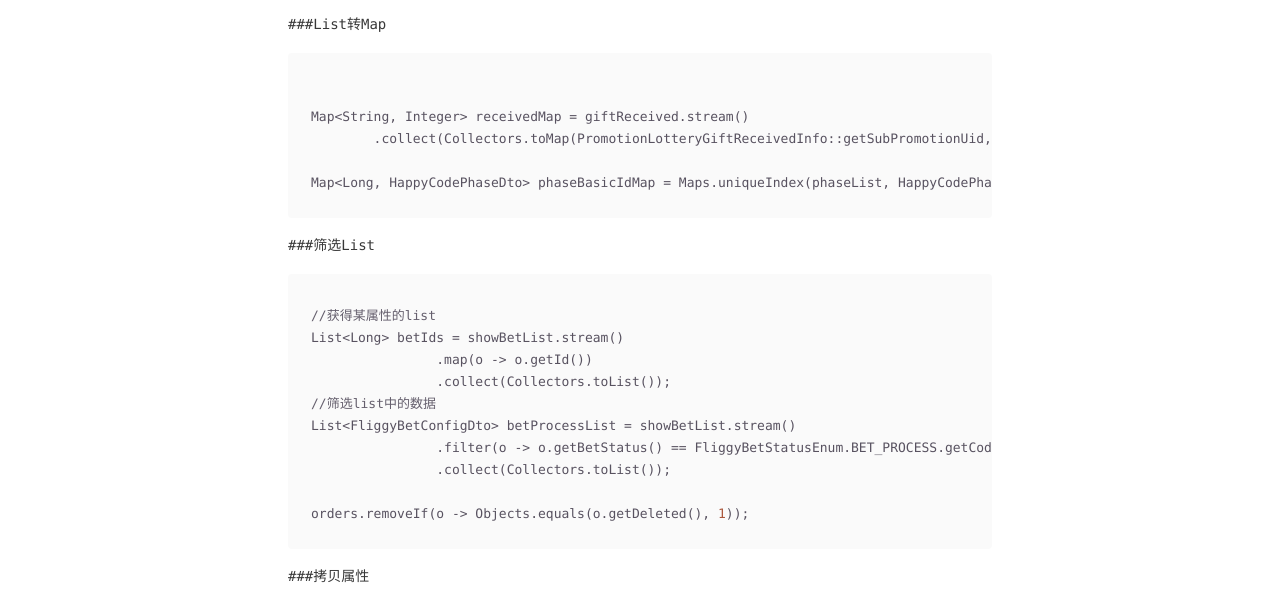
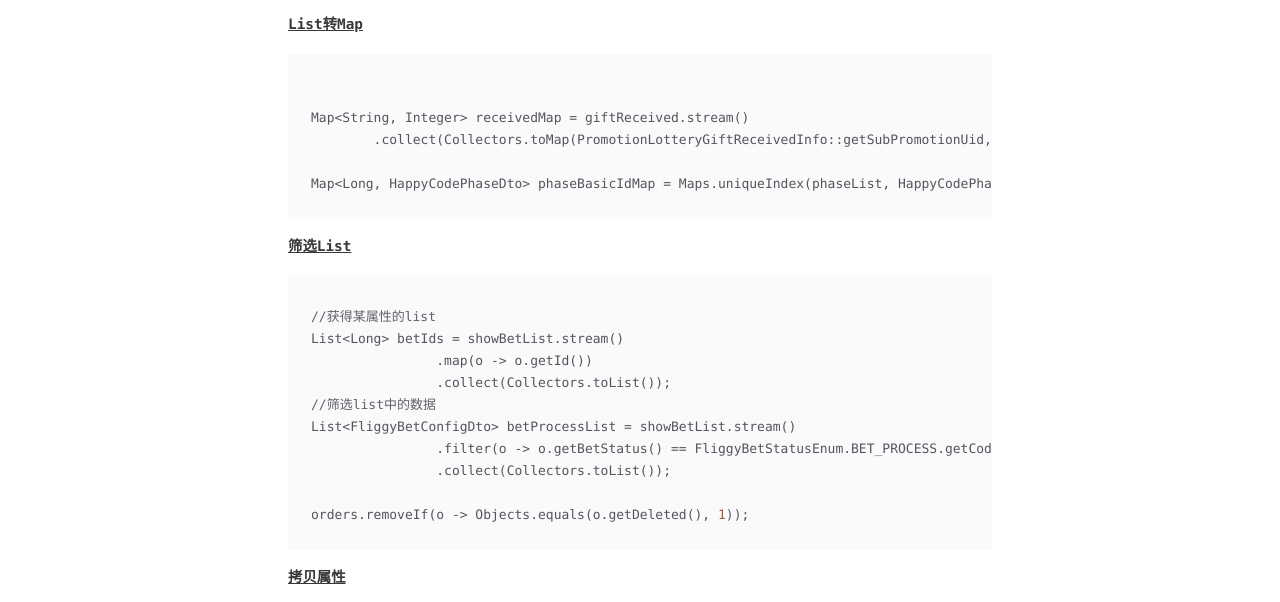
Before and after one commit to AwfulOrange/AwfulOrange.github.io, a plain HTML site: page 2018/04/12/java-process-data/index.html in a window 1280 px wide. Shown: the part 128-730 px from the top of the page. Drawn offline with Linux system fonts and the light colour scheme; a web font is replaced by a local one.

Commit message:
Site updated: 2018-06-25 16:57:45

```diff
--- a/2018/04/12/java-process-data/index.html
+++ b/2018/04/12/java-process-data/index.html
@@ -6,18 +6,18 @@
     <meta http-equiv="X-UA-Compatible" content="IE=edge">
     <meta name="HandheldFriendly" content="True">
     <meta name="viewport" content="width=device-width, initial-scale=1, maximum-scale=1" />
-    <meta name="description" content="###List转Map Map&amp;lt;String, Integer&amp;gt; receivedMap = giftReceived.stream()        .collect(Collectors.toMap(PromotionLotteryGiftReceivedInfo::getSubPromotionUid, PromotionLotteryGiftReceivedInfo::getR">
+    <meta name="description" content="List转MapMap&amp;lt;String, Integer&amp;gt; receivedMap = giftReceived.stream()        .collect(Collectors.toMap(PromotionLotteryGiftReceivedInfo::getSubPromotionUid, PromotionLotteryGiftReceivedInfo::getRecei">
 <meta name="keywords" content="JAVA">
 <meta property="og:type" content="article">
 <meta property="og:title" content="一些java处理数据的方法（需要持续更新）">
 <meta property="og:url" content="http://yoursite.com/2018/04/12/java-process-data/index.html">
 <meta property="og:site_name" content="🍊AwfulOrange">
-<meta property="og:description" content="###List转Map Map&amp;lt;String, Integer&amp;gt; receivedMap = giftReceived.stream()        .collect(Collectors.toMap(PromotionLotteryGiftReceivedInfo::getSubPromotionUid, PromotionLotteryGiftReceivedInfo::getR">
+<meta property="og:description" content="List转MapMap&amp;lt;String, Integer&amp;gt; receivedMap = giftReceived.stream()        .collect(Collectors.toMap(PromotionLotteryGiftReceivedInfo::getSubPromotionUid, PromotionLotteryGiftReceivedInfo::getRecei">
 <meta property="og:locale" content="default">
-<meta property="og:updated_time" content="2018-06-25T08:50:42.183Z">
+<meta property="og:updated_time" content="2018-06-25T08:57:38.054Z">
 <meta name="twitter:card" content="summary">
 <meta name="twitter:title" content="一些java处理数据的方法（需要持续更新）">
-<meta name="twitter:description" content="###List转Map Map&amp;lt;String, Integer&amp;gt; receivedMap = giftReceived.stream()        .collect(Collectors.toMap(PromotionLotteryGiftReceivedInfo::getSubPromotionUid, PromotionLotteryGiftReceivedInfo::getR">
+<meta name="twitter:description" content="List转MapMap&amp;lt;String, Integer&amp;gt; receivedMap = giftReceived.stream()        .collect(Collectors.toMap(PromotionLotteryGiftReceivedInfo::getSubPromotionUid, PromotionLotteryGiftReceivedInfo::getRecei">
 
 
 
@@ -99,7 +99,7 @@
 
     </div>
     <div id="toc">
-
+      <ol class="toc"><li class="toc-item toc-level-3"><a class="toc-link" href="#List转Map"><span class="toc-number">1.</span> <span class="toc-text">List转Map</span></a></li><li class="toc-item toc-level-3"><a class="toc-link" href="#筛选List"><span class="toc-number">2.</span> <span class="toc-text">筛选List</span></a></li><li class="toc-item toc-level-3"><a class="toc-link" href="#拷贝属性"><span class="toc-number">3.</span> <span class="toc-text">拷贝属性</span></a></li></ol>
     </div>
   </span>
 </div>
@@ -138,10 +138,9 @@
 
 
   <div class="content" itemprop="articleBody">
-    <p>###List转Map</p>
-<figure class="highlight java"><table><tr><td class="code"><pre><span class="line"></span><br><span class="line">Map&lt;String, Integer&gt; receivedMap = giftReceived.stream()</span><br><span class="line">        .collect(Collectors.toMap(PromotionLotteryGiftReceivedInfo::getSubPromotionUid, PromotionLotteryGiftReceivedInfo::getReceivedCount));</span><br><span class="line"></span><br><span class="line">Map&lt;Long, HappyCodePhaseDto&gt; phaseBasicIdMap = Maps.uniqueIndex(phaseList, HappyCodePhaseDto::getBasicId);<span class="comment">//id不为空且必须唯一</span></span><br></pre></td></tr></table></figure>
-<p>###筛选List<br><figure class="highlight java"><table><tr><td class="code"><pre><span class="line"><span class="comment">//获得某属性的list</span></span><br><span class="line">List&lt;Long&gt; betIds = showBetList.stream()</span><br><span class="line">                .map(o -&gt; o.getId())</span><br><span class="line">                .collect(Collectors.toList());</span><br><span class="line"><span class="comment">//筛选list中的数据</span></span><br><span class="line">List&lt;FliggyBetConfigDto&gt; betProcessList = showBetList.stream()</span><br><span class="line">                .filter(o -&gt; o.getBetStatus() == FliggyBetStatusEnum.BET_PROCESS.getCode())</span><br><span class="line">                .collect(Collectors.toList());</span><br><span class="line"></span><br><span class="line">orders.removeIf(o -&gt; Objects.equals(o.getDeleted(), <span class="number">1</span>));</span><br></pre></td></tr></table></figure></p>
-<p>###拷贝属性<br><figure class="highlight java"><table><tr><td class="code"><pre><span class="line"></span><br><span class="line">BeanUtils.copy(order, OrdersVO.class); <span class="comment">//参数名-数据类型全部相同才能成功复制</span></span><br><span class="line">BeanUtils.copylist(list, OrdersVO.class); <span class="comment">//参数名-数据类型全部相同才能成功复制</span></span><br></pre></td></tr></table></figure></p>
+    <h3 id="List转Map"><a href="#List转Map" class="headerlink" title="List转Map"></a>List转Map</h3><figure class="highlight java"><table><tr><td class="code"><pre><span class="line"></span><br><span class="line">Map&lt;String, Integer&gt; receivedMap = giftReceived.stream()</span><br><span class="line">        .collect(Collectors.toMap(PromotionLotteryGiftReceivedInfo::getSubPromotionUid, PromotionLotteryGiftReceivedInfo::getReceivedCount));</span><br><span class="line"></span><br><span class="line">Map&lt;Long, HappyCodePhaseDto&gt; phaseBasicIdMap = Maps.uniqueIndex(phaseList, HappyCodePhaseDto::getBasicId);<span class="comment">//id不为空且必须唯一</span></span><br></pre></td></tr></table></figure>
+<h3 id="筛选List"><a href="#筛选List" class="headerlink" title="筛选List"></a>筛选List</h3><figure class="highlight java"><table><tr><td class="code"><pre><span class="line"><span class="comment">//获得某属性的list</span></span><br><span class="line">List&lt;Long&gt; betIds = showBetList.stream()</span><br><span class="line">                .map(o -&gt; o.getId())</span><br><span class="line">                .collect(Collectors.toList());</span><br><span class="line"><span class="comment">//筛选list中的数据</span></span><br><span class="line">List&lt;FliggyBetConfigDto&gt; betProcessList = showBetList.stream()</span><br><span class="line">                .filter(o -&gt; o.getBetStatus() == FliggyBetStatusEnum.BET_PROCESS.getCode())</span><br><span class="line">                .collect(Collectors.toList());</span><br><span class="line"></span><br><span class="line">orders.removeIf(o -&gt; Objects.equals(o.getDeleted(), <span class="number">1</span>));</span><br></pre></td></tr></table></figure>
+<h3 id="拷贝属性"><a href="#拷贝属性" class="headerlink" title="拷贝属性"></a>拷贝属性</h3><figure class="highlight java"><table><tr><td class="code"><pre><span class="line"></span><br><span class="line">BeanUtils.copy(order, OrdersVO.class); <span class="comment">//参数名-数据类型全部相同才能成功复制</span></span><br><span class="line">BeanUtils.copylist(list, OrdersVO.class); <span class="comment">//参数名-数据类型全部相同才能成功复制</span></span><br></pre></td></tr></table></figure>
 
   </div>
 </article>
@@ -166,7 +165,7 @@
     </div>
 
     <div id="toc-footer" style="display: none">
-
+      <ol class="toc"><li class="toc-item toc-level-3"><a class="toc-link" href="#List转Map"><span class="toc-number">1.</span> <span class="toc-text">List转Map</span></a></li><li class="toc-item toc-level-3"><a class="toc-link" href="#筛选List"><span class="toc-number">2.</span> <span class="toc-text">筛选List</span></a></li><li class="toc-item toc-level-3"><a class="toc-link" href="#拷贝属性"><span class="toc-number">3.</span> <span class="toc-text">拷贝属性</span></a></li></ol>
     </div>
 
     <div id="share-footer" style="display: none">
```
